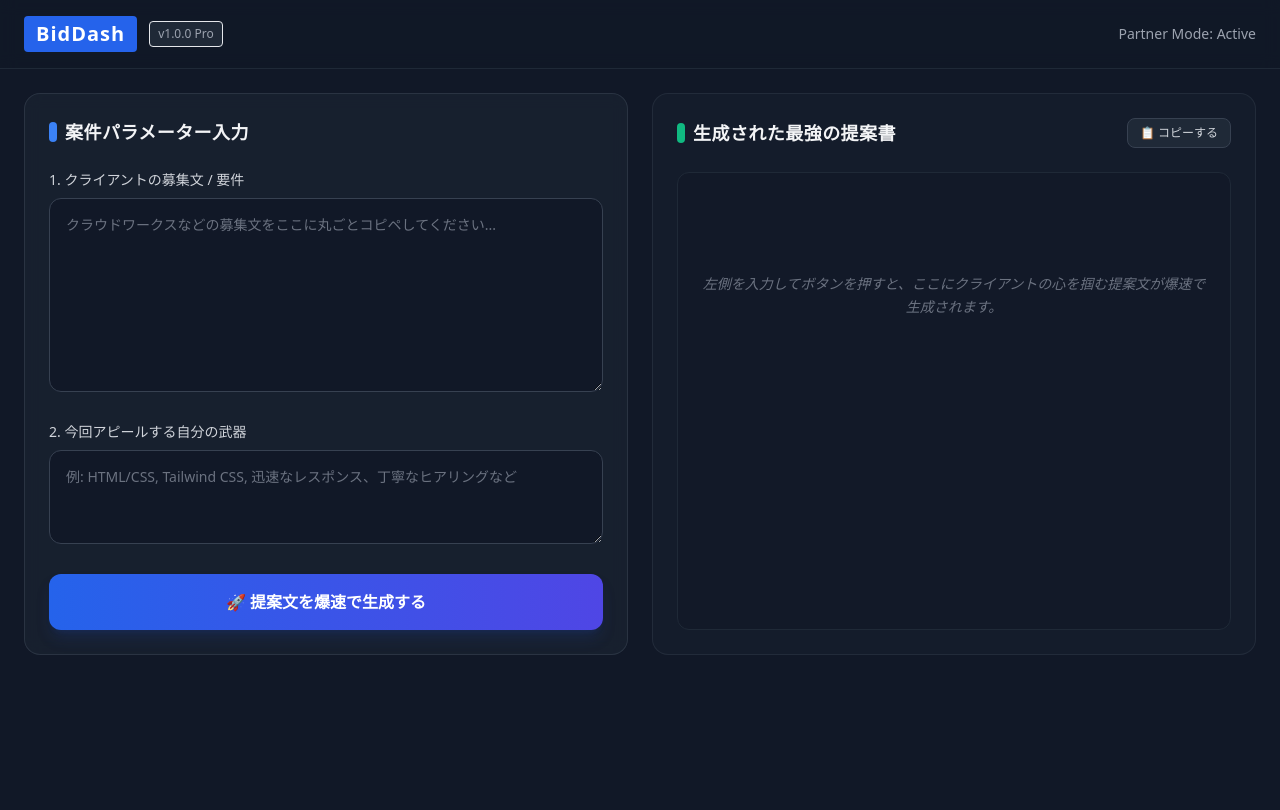
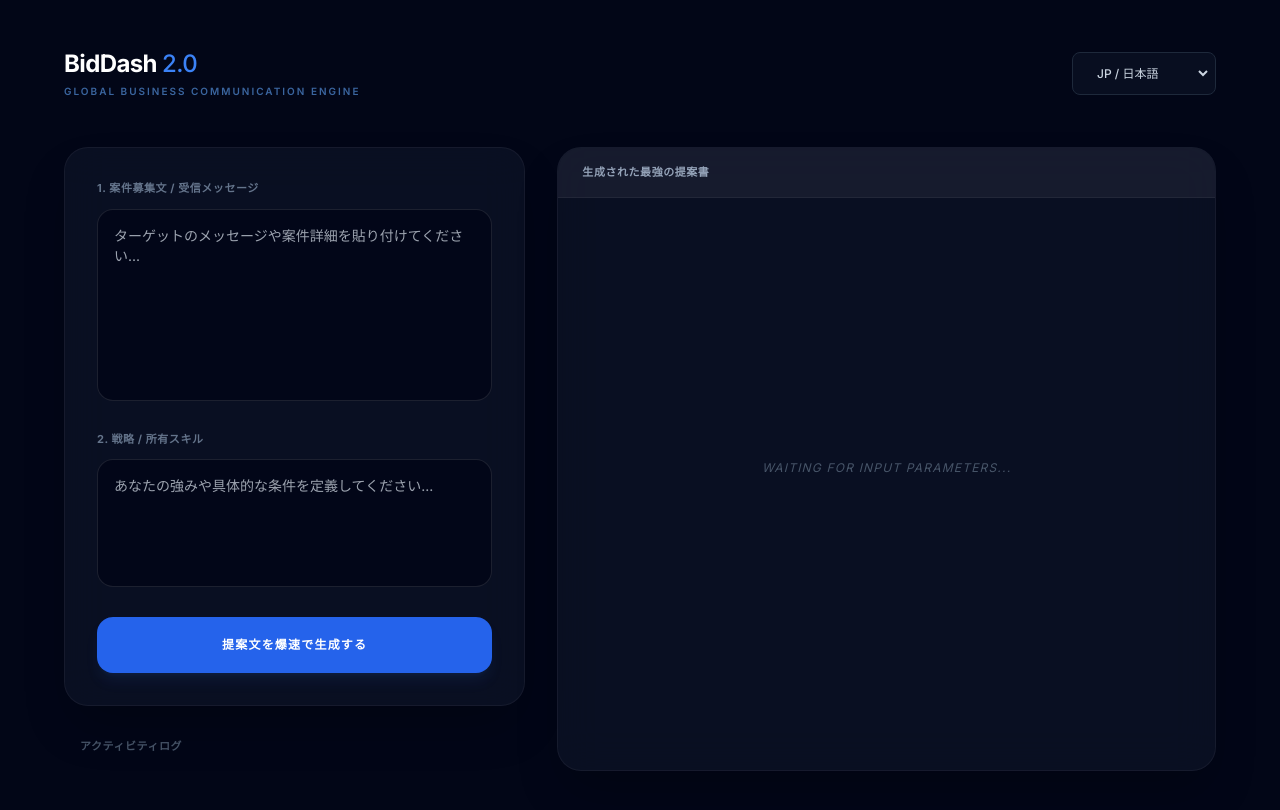
Before and after one commit to aoruk/biddash, a website: page HTML/index.html in a window 1280 px wide. Drawn offline with nearby package versions, Linux system fonts and the light colour scheme.

Commit message:
feat: BidDash Ver 2.0 - 多言語対応、UI刷新、履歴保存機能の実装
- スタイリッシュでミニマルなダークUIへ刷新
- 日本語・英語・中国語の多言語切り替え機能（UI連動）の実装
- ブラウザLocalStorageによる生成履歴の保存機能（直近5件）
- ワンクリックでのクリップボードコピー機能の統合
- Node.jsサーバー側での言語別プロンプト分岐ロジックの追加

```diff
--- a/HTML/index.html
+++ b/HTML/index.html
@@ -3,129 +3,251 @@
 <head>
     <meta charset="UTF-8">
     <meta name="viewport" content="width=device-width, initial-scale=1.0">
-    <title>BidDash - AI提案文爆速生成ツール</title>
-    <!-- Tailwind CSS CDN -->
+    <title>BidDash v2.0 - Strategic Communication</title>
     <script src="https://cdn.tailwindcss.com"></script>
+    <style>
+        @import url('https://fonts.googleapis.com/css2?family=Inter:wght@300;400;500;600;700&display=swap');
+        body {
+            font-family: 'Inter', sans-serif;
+            background-color: #020617; /* より深いネイビー */
+            color: #f1f5f9;
+        }
+        .glass {
+            background: rgba(15, 23, 42, 0.6);
+            backdrop-filter: blur(20px);
+            border: 1px solid rgba(255, 255, 255, 0.05);
+        }
+        .input-area {
+            background: rgba(2, 6, 23, 0.8);
+            border: 1px solid rgba(255, 255, 255, 0.1);
+            transition: all 0.3s ease;
+        }
+        .input-area:focus {
+            border-color: #3b82f6;
+            background: rgba(2, 6, 23, 1);
+            outline: none;
+        }
+        /* スムーズなスクロール */
+        .custom-scroll::-webkit-scrollbar { width: 4px; }
+        .custom-scroll::-webkit-scrollbar-thumb { background: #1e293b; border-radius: 10px; }
+    </style>
 </head>
-<body class="bg-gray-900 text-gray-100 min-h-screen font-sans">
+<body class="p-6 md:p-12 min-h-screen flex flex-col items-center">
 
-    <!-- ヘッダー -->
-    <header class="border-b border-gray-800 bg-gray-900/50 backdrop-blur px-6 py-4 flex justify-between items-center sticky top-0 z-50">
-        <div class="flex items-center space-x-3">
-            <div class="bg-blue-600 text-white font-black px-3 py-1 rounded text-xl tracking-wider">BidDash</div>
-            <span class="text-xs bg-gray-800 text-gray-400 px-2 py-1 rounded border border-gray-750">v1.0.0 Pro</span>
+    <header class="w-full max-w-6xl flex justify-between items-center mb-12">
+        <div class="space-y-1">
+            <h1 class="text-2xl font-bold tracking-tight text-white">BidDash <span class="text-blue-500 font-medium">2.0</span></h1>
+            <p class="text-[10px] uppercase tracking-[0.2em] text-blue-400/60 font-semibold">Global Business Communication Engine</p>
         </div>
-        <div class="text-sm text-gray-400">Partner Mode: Active</div>
+        <div class="flex items-center gap-4 bg-slate-900/50 p-1 rounded-lg border border-slate-800">
+            <select id="lang-select" class="bg-transparent text-xs font-medium px-4 py-2 outline-none cursor-pointer text-slate-300 hover:text-white transition-colors">
+                <option value="ja">JP / 日本語</option>
+                <option value="en">US / ENGLISH</option>
+                <option value="zh">CN / CHINESE</option>
+            </select>
+        </div>
     </header>
 
-    <!-- メインコンテンツ（2カラムレイアウト） -->
-    <main class="max-w-7xl mx-auto p-4 md:p-6 grid grid-cols-1 lg:grid-cols-2 gap-6">
+    <main class="w-full max-w-6xl grid grid-cols-1 lg:grid-cols-12 gap-8">
 
-        <!-- 左側：入力コントロールパネル -->
-        <section class="bg-gray-800/50 border border-gray-700/60 rounded-2xl p-6 space-y-6 backdrop-blur">
-            <div class="flex items-center space-x-2">
-                <div class="w-2 h-5 bg-blue-500 rounded-full"></div>
-                <h2 class="text-lg font-bold tracking-wide">案件パラメーター入力</h2>
+        <section class="lg:col-span-5 space-y-8">
+            <div class="glass p-8 rounded-3xl space-y-6 shadow-2xl">
+                <div>
+                    <label class="text-[11px] uppercase tracking-wider text-slate-500 font-bold mb-3 block">Source Content</label>
+                    <textarea id="job-description" class="input-area w-full h-48 rounded-2xl p-4 text-sm text-slate-200 resize-none" placeholder="Paste the target message or job details..."></textarea>
                 </div>
 
-            <!-- 案件情報の入力欄 -->
-            <div class="space-y-2">
-                <label class="block text-sm font-medium text-gray-300">1. クライアントの募集文 / 要件</label>
-                <textarea id="job-description" rows="8" class="w-full bg-gray-900 border border-gray-700 rounded-xl p-4 text-sm text-gray-200 focus:outline-none focus:ring-2 focus:ring-blue-500 focus:border-transparent transition placeholder-gray-500" placeholder="クラウドワークスなどの募集文をここに丸ごとコピペしてください..."></textarea>
+                <div>
+                    <label class="text-[11px] uppercase tracking-wider text-slate-500 font-bold mb-3 block">Strategy / Skills</label>
+                    <textarea id="my-skills" class="input-area w-full h-32 rounded-2xl p-4 text-sm text-slate-200 resize-none" placeholder="Your advantages and specific conditions..."></textarea>
                 </div>
 
-            <!-- アピールスキルの選択欄 -->
-            <div class="space-y-2">
-                <label class="block text-sm font-medium text-gray-300">2. 今回アピールする自分の武器</label>
-                <textarea id="my-skills" rows="3" class="w-full bg-gray-900 border border-gray-700 rounded-xl p-4 text-sm text-gray-200 focus:outline-none focus:ring-2 focus:ring-blue-500 focus:border-transparent transition placeholder-gray-500" placeholder="例: HTML/CSS, Tailwind CSS, 迅速なレスポンス、丁寧なヒアリングなど"></textarea>
-            </div>
-
-            <!-- 生成ボタン -->
-            <button id="generate-btn" class="w-full bg-gradient-to-r from-blue-600 to-indigo-600 hover:from-blue-500 hover:to-indigo-500 text-white font-bold py-4 px-6 rounded-xl shadow-lg shadow-blue-900/30 transform active:scale-[0.98] transition duration-150 flex items-center justify-center space-x-2 text-base">
-                <span>🚀 提案文を爆速で生成する</span>
-            </button>
-        </section>
-
-        <!-- 右側：出力ディスプレイ -->
-        <section class="bg-gray-800/30 border border-gray-700/40 rounded-2xl p-6 flex flex-col min-h-[500px]">
-            <div class="flex justify-between items-center mb-6">
-                <div class="flex items-center space-x-2">
-                    <div class="w-2 h-5 bg-emerald-500 rounded-full"></div>
-                    <h2 class="text-lg font-bold tracking-wide">生成された最強の提案書</h2>
-                </div>
-                <!-- コピペボタン（今は見た目だけ） -->
-                <button id="copy-btn" class="text-xs bg-gray-800 hover:bg-gray-700 text-gray-300 border border-gray-700 px-3 py-1.5 rounded-lg transition flex items-center space-x-1">
-                    <span>📋 コピーする</span>
+                <button id="generate-btn" class="w-full bg-blue-600 hover:bg-blue-500 text-white text-xs font-bold uppercase tracking-widest py-5 rounded-2xl transition-all active:scale-95 shadow-lg shadow-blue-500/10">
+                    Execute Generation
                 </button>
             </div>
 
-            <!-- AIの出力結果が入るエリア -->
-            <div class="flex-1 bg-gray-900/60 border border-gray-800 rounded-xl p-5 text-sm leading-relaxed text-gray-300 overflow-y-auto min-h-[300px]" id="output-text">
-                <p class="text-gray-500 italic text-center pt-20">左側を入力してボタンを押すと、ここにクライアントの心を掴む提案文が爆速で生成されます。</p>
+            <div class="px-4">
+                <h3 class="text-[11px] uppercase tracking-wider text-slate-600 font-bold mb-4">Activity Logs</h3>
+                <div id="history-area" class="space-y-3">
+                    </div>
             </div>
         </section>
 
+        <section class="lg:col-span-7 flex flex-col h-full">
+            <div class="glass rounded-3xl flex-grow flex flex-col overflow-hidden shadow-2xl">
+                <div class="px-6 py-4 border-b border-white/5 flex justify-between items-center bg-white/5">
+                    <span class="text-[11px] uppercase tracking-wider text-slate-400 font-bold">Drafted Proposal</span>
+                    <button id="copy-btn" class="hidden bg-slate-800 hover:bg-slate-700 text-slate-200 text-[10px] font-bold uppercase tracking-tighter px-4 py-2 rounded-xl transition-all">
+                        Copy to Clipboard
+                    </button>
+                </div>
+                <div id="output-text" class="p-8 text-sm text-slate-300 leading-relaxed overflow-y-auto h-[540px] custom-scroll">
+                    <div class="h-full flex items-center justify-center text-slate-600">
+                        <p class="text-xs uppercase tracking-widest italic">Waiting for input parameters...</p>
+                    </div>
+                </div>
+            </div>
+        </section>
     </main>
 
-    <!-- JavaScript用のファイルを読み込む準備（次のステップで使用） -->
     <script>
+    // --- 1. 定数・変数の定義 ---
     const generateBtn = document.getElementById('generate-btn');
     const jobDescription = document.getElementById('job-description');
     const mySkills = document.getElementById('my-skills');
     const outputText = document.getElementById('output-text');
+    const copyBtn = document.getElementById('copy-btn');
+    const historyArea = document.getElementById('history-area');
+    const langSelect = document.getElementById('lang-select');
 
+    // UI多言語化用の辞書データ
+    const uiText = {
+        ja: {
+            sourceLabel: "1. 案件募集文 / 受信メッセージ",
+            assetsLabel: "2. 戦略 / 所有スキル",
+            generateBtn: "提案文を爆速で生成する",
+            outputLabel: "生成された最強の提案書",
+            historyLabel: "アクティビティログ",
+            placeholderSource: "ターゲットのメッセージや案件詳細を貼り付けてください...",
+            placeholderSkills: "あなたの強みや具体的な条件を定義してください...",
+            waiting: "入力待ち...",
+            processing: "生成中...",
+            copied: "コピー完了"
+        },
+        en: {
+            sourceLabel: "1. Source Content / Message",
+            assetsLabel: "2. Strategy / Personal Assets",
+            generateBtn: "Execute Generation",
+            outputLabel: "Strategic Drafted Proposal",
+            historyLabel: "Activity Logs",
+            placeholderSource: "Paste the target message or job details...",
+            placeholderSkills: "Define your advantages and specific conditions...",
+            waiting: "Waiting for input...",
+            processing: "Processing...",
+            copied: "Copied"
+        },
+        zh: {
+            sourceLabel: "1. 目标内容 / 收到消息",
+            assetsLabel: "2. 个人优势 / 技能技能",
+            generateBtn: "立即生成提案",
+            outputLabel: "生成的战略提案",
+            historyLabel: "活动日志",
+            placeholderSource: "粘贴目标消息或工作详情...",
+            placeholderSkills: "定义您的优势和具体条件...",
+            waiting: "等待输入...",
+            processing: "生成中...",
+            copied: "已复制"
+        }
+    };
+
+    // --- 2. 初期化処理 ---
+    window.onload = () => {
+        displayHistory();
+        updateUI(); // 初期表示の言語合わせ
+    };
+
+    // --- 3. イベントリスナー ---
+
+    // 言語切り替え時のUI更新
+    langSelect.addEventListener('change', updateUI);
+
+    // 生成ボタンクリック時
     generateBtn.addEventListener('click', async () => {
         const jobText = jobDescription.value.trim();
         const skillText = mySkills.value.trim();
+        const lang = langSelect.value;
+        const t = uiText[lang];
 
-    if (!jobText || !skillText) {
-        alert('案件募集文とアピールスキルの両方を入力してください！');
-        return;
-    }
+        if (!jobText || !skillText) return;
 
+        // 状態の更新
         generateBtn.disabled = true;
-    generateBtn.innerHTML = `<span>⏳ 提案文を爆速で錬成中...</span>`;
-    outputText.innerHTML = `<p class="text-gray-400 italic text-center pt-20">AIが案件を分析し、最強の提案文を執筆しています。少々お待ちください...</p>`;
+        generateBtn.innerHTML = t.processing;
+        outputText.innerHTML = `<div class="h-full flex items-center justify-center"><p class="animate-pulse text-blue-400/50 text-xs uppercase tracking-widest font-bold">${t.processing}</p></div>`;
+        copyBtn.classList.add('hidden');
 
         try {
             const response = await fetch('http://localhost:3000/generate', {
                 method: 'POST',
                 headers: { 'Content-Type': 'application/json' },
-            body: JSON.stringify({ job: jobText, skills: skillText })
+                body: JSON.stringify({ job: jobText, skills: skillText, lang: lang })
             });
 
             const data = await response.json();
+            const aiReply = data.choices[0].message.content;
 
-        // OpenAI側でエラー（400番や401番など）が起きていた場合の処理
-        if (!response.ok) {
-            const errorMsg = data.error ? data.error.message : 'OpenAI側でエラーが発生しました。';
-            throw new Error(errorMsg);
+            // 結果表示
+            outputText.innerHTML = `<div class="whitespace-pre-wrap">${aiReply}</div>`;
+            copyBtn.classList.remove('hidden');
+
+            // 履歴に保存
+            saveToHistory(aiReply);
+
+        } catch (error) {
+            outputText.innerHTML = "System Error: Connection failed.";
+        } finally {
+            generateBtn.disabled = false;
+            generateBtn.innerHTML = t.generateBtn;
+        }
+    });
+
+    // コピーボタンクリック時
+    copyBtn.addEventListener('click', () => {
+        const lang = langSelect.value;
+        navigator.clipboard.writeText(outputText.innerText).then(() => {
+            const originalText = copyBtn.innerHTML;
+            copyBtn.innerHTML = uiText[lang].copied;
+            setTimeout(() => { copyBtn.innerHTML = originalText; }, 2000);
+        });
+    });
+
+    // --- 4. 関数定義 ---
+
+    // UIのテキストを一括更新する
+    function updateUI() {
+        const lang = langSelect.value;
+        const t = uiText[lang];
+
+        // ラベルの更新（クラス名で特定）
+        const labels = document.querySelectorAll('label');
+        labels[0].innerText = t.sourceLabel;
+        labels[1].innerText = t.assetsLabel;
+
+        // ボタンとタイトルの更新
+        generateBtn.innerText = t.generateBtn;
+        document.querySelector('span.text-slate-400').innerText = t.outputLabel;
+        document.querySelector('h3.text-slate-600').innerText = t.historyLabel;
+
+        // プレースホルダーの更新
+        jobDescription.placeholder = t.placeholderSource;
+        mySkills.placeholder = t.placeholderSkills;
     }
 
-        const aiReply = data.choices[0].message.content;
+    // 履歴保存（LocalStorage）
+    function saveToHistory(text) {
+        let history = JSON.parse(localStorage.getItem('biddash_history') || '[]');
+        history.unshift({
+            text,
+            date: new Date().toLocaleTimeString([], {hour: '2-digit', minute:'2-digit'})
+        });
+        history = history.slice(0, 5); // 直近5件
+        localStorage.setItem('biddash_history', JSON.stringify(history));
+        displayHistory();
+    }
 
-        outputText.innerHTML = `
-            <div class="space-y-4">
-                <div class="bg-gray-900 p-4 rounded-xl border border-gray-850 whitespace-pre-wrap text-gray-200 select-text">
-                    ${aiReply}
+    // 履歴表示
+    function displayHistory() {
+        const historyData = JSON.parse(localStorage.getItem('biddash_history') || '[]');
+        if (historyData.length === 0) return;
+
+        historyArea.innerHTML = historyData.map(item => `
+            <div class="bg-slate-900/30 p-4 rounded-2xl border border-white/5 hover:border-blue-500/30 transition-all cursor-pointer">
+                <p class="text-[9px] text-slate-600 font-bold mb-1 tracking-widest">${item.date}</p>
+                <p class="text-[11px] text-slate-400 truncate font-light leading-relaxed">${item.text}</p>
             </div>
-            </div>
-        `;
-
-    } catch (error) {
-        console.error(error);
-        outputText.innerHTML = `
-            <div class="text-red-400 p-4 bg-red-950/30 border border-red-900 rounded-xl">
-                <p class="font-bold">⚠️ OpenAIエラーが発生しました</p>
-                <p class="text-sm mt-2 font-mono bg-black/40 p-2 rounded border border-red-900/55">${error.message}</p>
-                <p class="text-xs mt-3 text-gray-400">※APIキーが正しいか、またはアカウントの残高（Credit）があるか確認してください。</p>
-            </div>
-        `;
-    } finally {
-        generateBtn.disabled = false;
-        generateBtn.innerHTML = `<span>🚀 提案文を爆速で生成する</span>`;
+        `).join('');
     }
-});
     </script>
 </body>
 </html>
```
Also changed, not shown: js/server.js (+18 -3 lines), 1 other file. Lines whose indentation alone changed are shown as unchanged.
